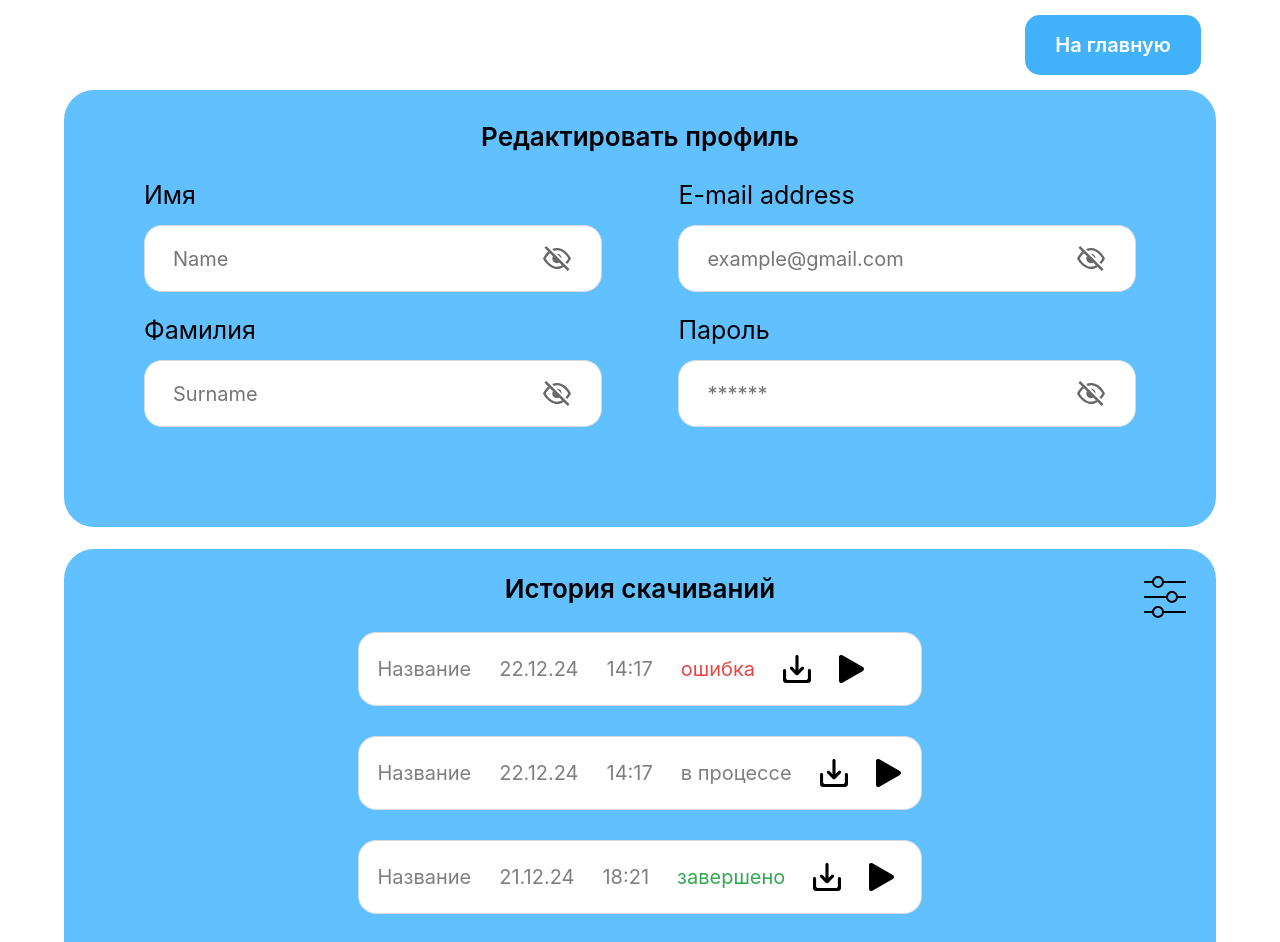
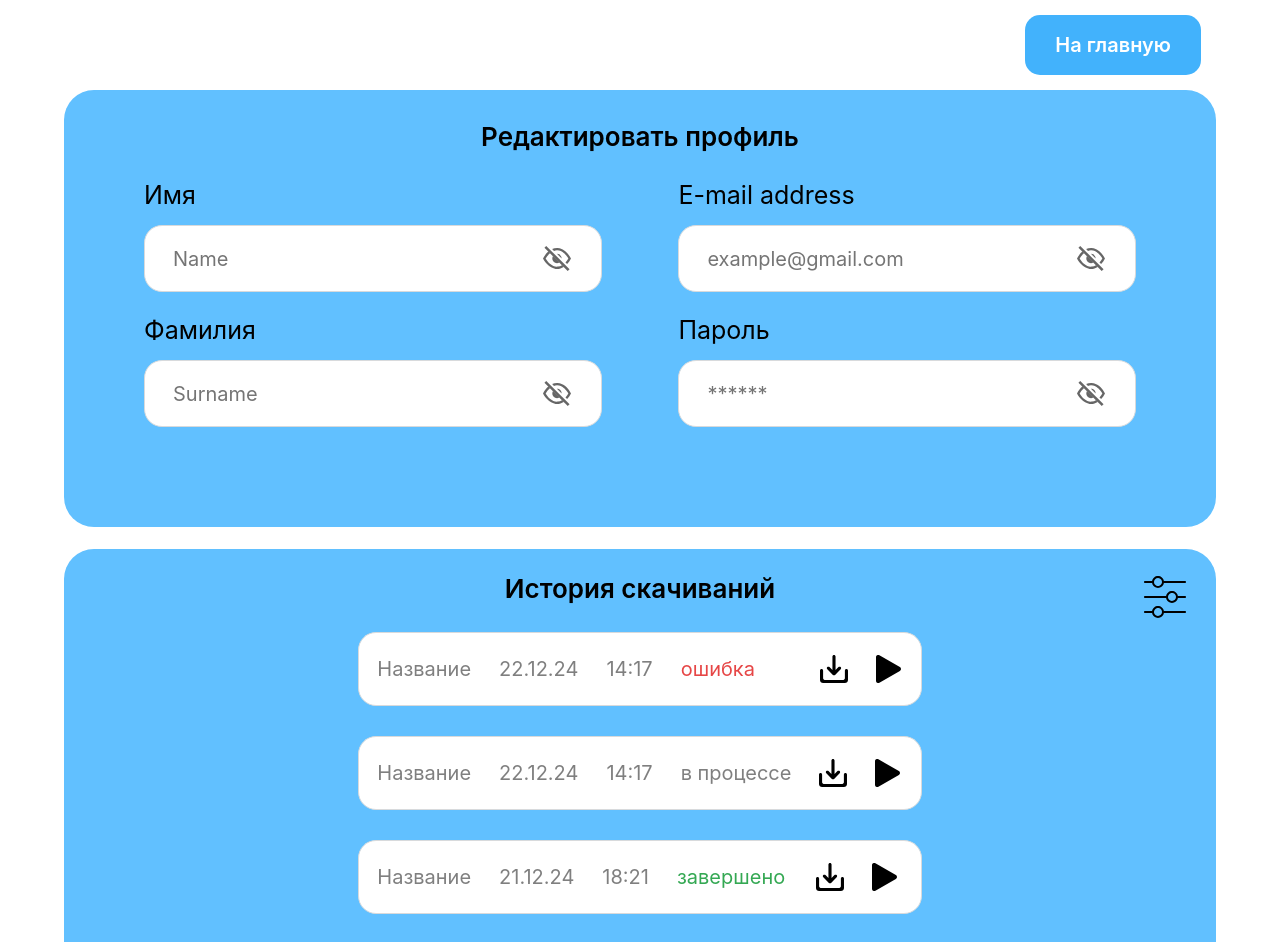
Before and after one commit to MEDOYED/harmonia, a React (Vite) app: page /profile in a window 1280 px wide. Shown: the top 942 px of the page. Built offline with nearby package versions, Linux system fonts and the light colour scheme; a web font is replaced by a local one.

Commit message:
visual bug fixed on profile page with download-icon

```diff
--- a/src/components/widgets/history-item/history-item.scss
+++ b/src/components/widgets/history-item/history-item.scss
@@ -41,10 +41,12 @@
 
     &.error {
       color: rgb(230, 70, 70);
+      min-width: 111px;
     }
 
     &.completed {
       color: rgb(52, 168, 83);
+      min-width: 111px;
     }
   }
 }
```
